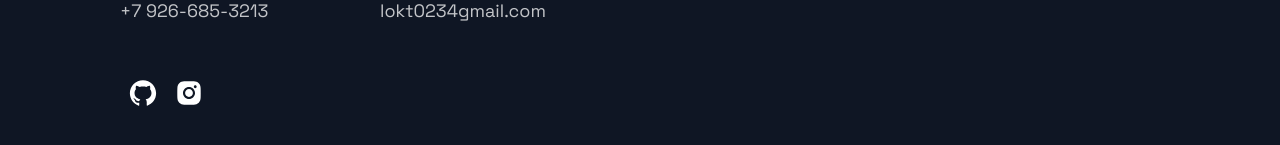
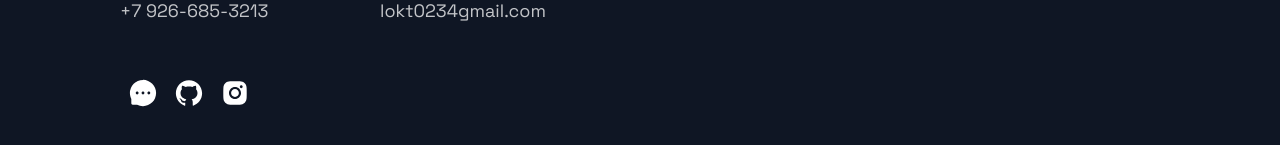
Before and after one commit to lokt02/portfolio, a Next.js app: page / in a window 1280 px wide. Shown: the part 1742-1887 px from the top of the page. Built offline with nearby package versions, Linux system fonts and the light colour scheme.

Commit message:
Contacts minor fix

```diff
--- a/src/components/Footer/Footer.js
+++ b/src/components/Footer/Footer.js
@@ -1,5 +1,5 @@
 import React from 'react';
-import { AiFillGithub, AiFillInstagram, AiFillLinkedin } from 'react-icons/ai';
+import { AiFillGithub, AiFillInstagram, AiFillMessage } from 'react-icons/ai';
 
 import { SocialIcons } from '../Header/HeaderStyles';
 import { CompanyContainer, FooterWrapper, LinkColumn, LinkItem, LinkList, LinkTitle, Slogan, SocialContainer, SocialIconsContainer } from './FooterStyles';
@@ -21,6 +21,9 @@ const Footer = () => {
       </LinkList>
       <SocialIconsContainer>
         <SocialContainer>
+          <SocialIcons href="https://t.me/lokt02">
+            <AiFillMessage size="3rem" />
+          </SocialIcons>
           <SocialIcons href="https://github.com/lokt02">
             <AiFillGithub size="3rem" />
           </SocialIcons>
```
